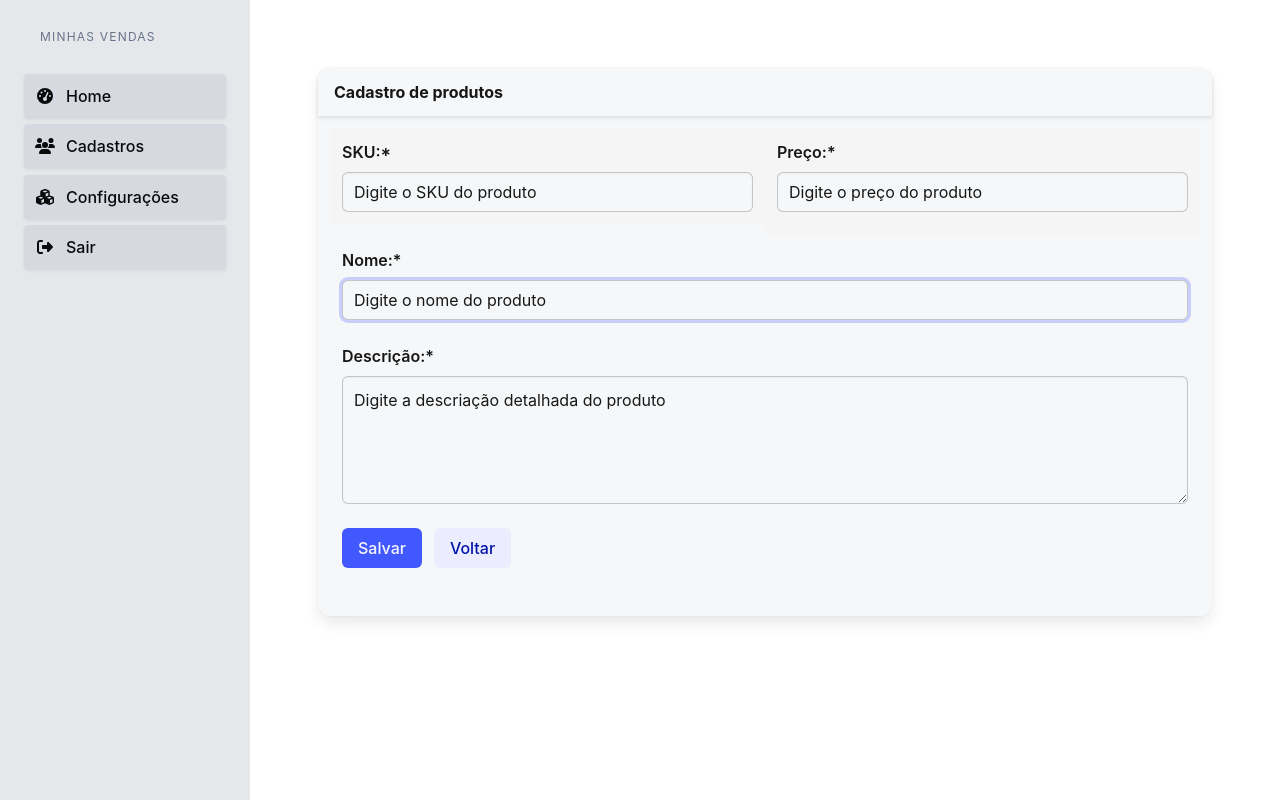
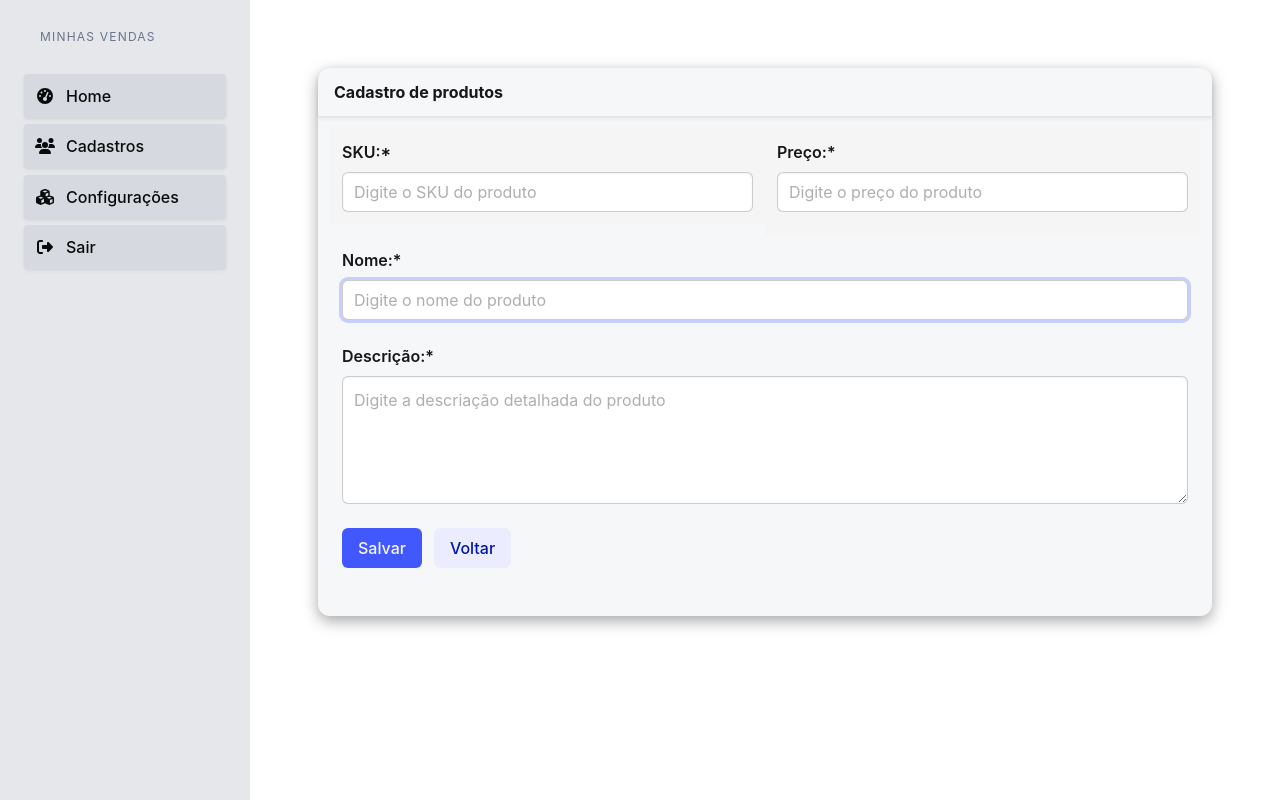
Before and after one commit to emersonpessoa01/vendas-app, a Next.js app: page /pages/cadastro/produtos in a window 1280 px wide. Built offline with nearby package versions, Linux system fonts and the light colour scheme.

Commit message:
feat: Updated form :rocket:

```diff
--- a/src/app/globals.css
+++ b/src/app/globals.css
@@ -28,6 +28,8 @@ body {
 .card{
   background: #f5f7f9 !important;
   color: #171717 !important;
+  /* sombra no formulário */
+  box-shadow: rgba(0, 0, 0, 0.35) 0px 5px 15px !important;
 }
 /* Estilo do campo de entrada */
 .field.column.is-half{
@@ -43,12 +45,12 @@ body {
 }
 /* Estilo do Input */
 #inputSku,#inputPreco,#inputNome,#inputDesc{
-  background: #f5f7f9 !important;
+  background: #fff !important;
   color: #171717 !important;
   border: .1px solid rgba(0,0,0,0.2) !important;
 
 }
 /* placeholder */
 :is(#inputSku,#inputPreco,#inputNome,#inputDesc)::placeholder {
-  color: #171717 !important;
+  color: #17171759 !important;
 }
```
